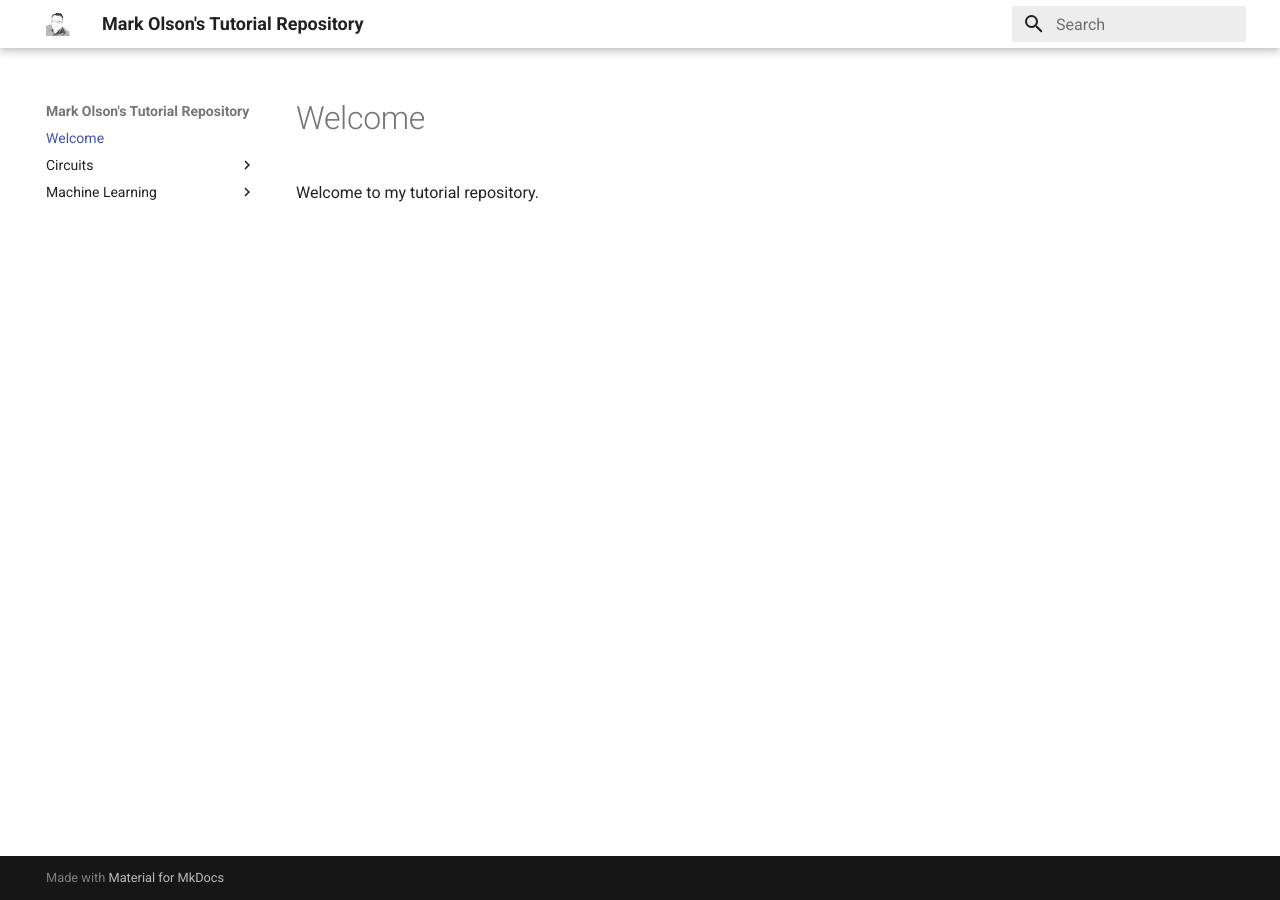
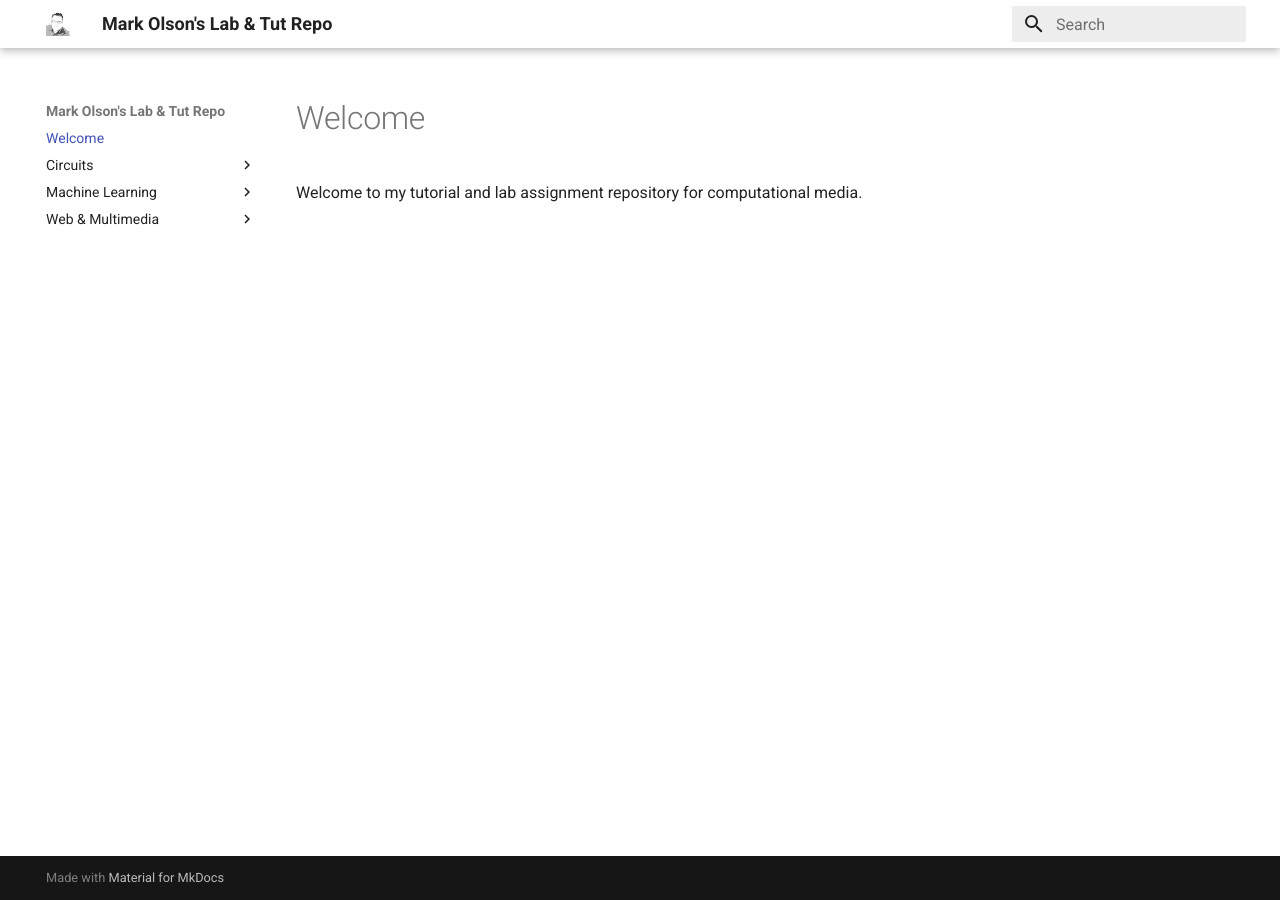
Before and after one commit to mjvo/tutorials, an MkDocs documentation site: the page built from docs/index.md, in a window 1280 px wide. Built offline with MkDocs 1.6.1 and Material for MkDocs 9.7.7, drawn with Linux system fonts in a browser that asks for light colours.

Commit message:
Update Lab Exercise 1

```diff
--- a/docs/index.md
+++ b/docs/index.md
@@ -1,6 +1,6 @@
 ---
 title:  Welcome
-description:    This is Mark Olson's tutorial repository.
+description:    This is Mark Olson's tutorial and lab repository.
 ---
 
-Welcome to my tutorial repository.
+Welcome to my tutorial and lab assignment repository for computational media.
--- a/docs/stylesheets/extra.css
+++ b/docs/stylesheets/extra.css
@@ -14,7 +14,7 @@
 
 #titleb4authors p {
     margin: 0rem;
-    font-size: 1.2rem;
+    font-size: .8rem;
     color: rgba(0,0,0,.33);
 }
 
--- a/mkdocs.yml
+++ b/mkdocs.yml
@@ -1,5 +1,5 @@
 # Site information
-site_name: Mark Olson's Tutorial Repository
+site_name: Mark Olson's Lab & Tut Repo
 
 ## To DO - Creative Commons and Google Analytics
 
@@ -22,7 +22,7 @@
   favicon: 'images/favicon.ico'
 
 extra_css:
-  - 'stylesheets/extra.css'
+  - stylesheets/extra.css
 
 # Extensions
 markdown_extensions:
@@ -43,7 +43,7 @@
 # Page Hierarchy for Nav / TOC
 nav:
   - 'index.md'
-  - Circuits:
+  - 'Circuits':
     - 'Tinkercad' : 'circuits/tinkercad/index.md'
     - 'ATtiny85' : 'circuits/attiny85/index.md'
     - 'Feather M0' : 'circuits/feather/index.md'
@@ -53,3 +53,5 @@
     - 'Twitter API' : 'circuits/twitter/index.md'
   - 'Machine Learning':
     - 'PyTorch DCGAN' : 'machine-learning/pytorch-dcgan/index.md'
+  - 'Web &amp; Multimedia':
+    - 'Week 1 Lab' : 'web-multimedia/week1/index.md'
```
Also changed, not shown: docs/web-multimedia/week1/index.md (added, +125 -0 lines), docs/web-multimedia/week1/host-key.jpg (added), docs/web-multimedia/week1/quickconnect.jpg (added), docs/web-multimedia/week1/saved-setting.jpg (added), 1 other file.
